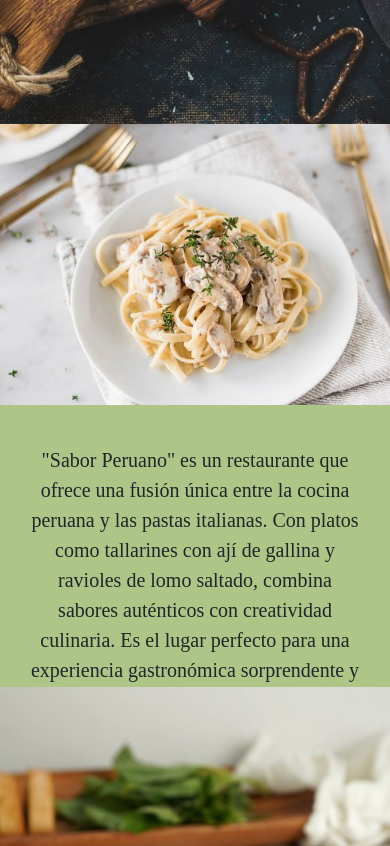
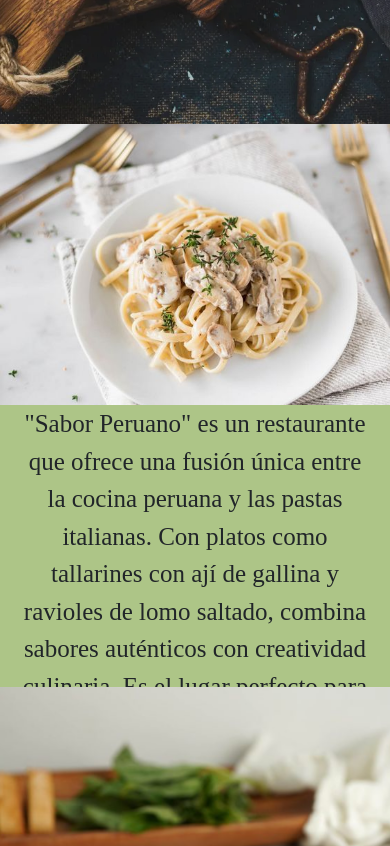
Before and after one commit to RichardAri/Restaurant-Sabor-Peruano, a plain HTML site: page index.html in a window 390 px wide. Shown: the part 720-1566 px from the top of the page. Drawn offline with nearby package versions, Linux system fonts and the light colour scheme; a web font is replaced by a local one.

Commit message:
se corrigio el estilo responsivo de aboutus

```diff
--- a/css/index_style.css
+++ b/css/index_style.css
@@ -101,13 +101,15 @@ body {
   height: 100vh;
   display: flex;
   flex-direction: row;
-  align-items: center;
-  justify-content: center;
+  font-family: var(--fontfamily);
+  font-size: 25px;
 }
 
-#centroAboutUs p {
-  max-width: 100%;/* Para asegurar que el texto no se desborde del contenedor *//* Ajusta el relleno según sea necesario */
-  padding: 300px 50px 0 50px;
+#centroAboutUs {
+  text-align: center;/* Para asegurar que el texto no se desborde del contenedor *//* Ajusta el relleno según sea necesario */
+  align-content: center;
+  padding-left: 20px;
+  padding-right: 20px;
 }
 
 .contenedorSecundario {
@@ -130,12 +132,6 @@ body {
   #centroAboutUs p {
     max-width: 100%;/* Para asegurar que el texto no se desborde del contenedor *//* Ajusta el relleno según sea necesario */
     padding: 0;
-    text-align: center;
-    align-content: center;
-    justify-content: center;
-    padding-top: 40px;
-    padding-left: 30px;
-    padding-right: 30px;
   }
 }
 
--- a/index.html
+++ b/index.html
@@ -51,7 +51,7 @@
 <section id="sectionaboutus">
     <div class="contenedorSecundario" id="izquierdaAboutUs"></div>
     <div class="contenedorSecundario" id="centroAboutUs">
-        <p>"Sabor Peruano" es un restaurante que ofrece una fusión única entre la cocina peruana y las pastas italianas. Con platos como tallarines con ají de gallina y ravioles de lomo saltado, combina sabores auténticos con creatividad culinaria. Es el lugar perfecto para una experiencia gastronómica sorprendente y deliciosa.</p>
+        <span>"Sabor Peruano" es un restaurante que ofrece una fusión única entre la cocina peruana y las pastas italianas. Con platos como tallarines con ají de gallina y ravioles de lomo saltado, combina sabores auténticos con creatividad culinaria. Es el lugar perfecto para una experiencia gastronómica sorprendente y deliciosa.</span>
     </div>
     <div class="contenedorSecundario" id="derechaAboutUs"></div>
 </section>
```
Also changed, not shown: 1 other file.
